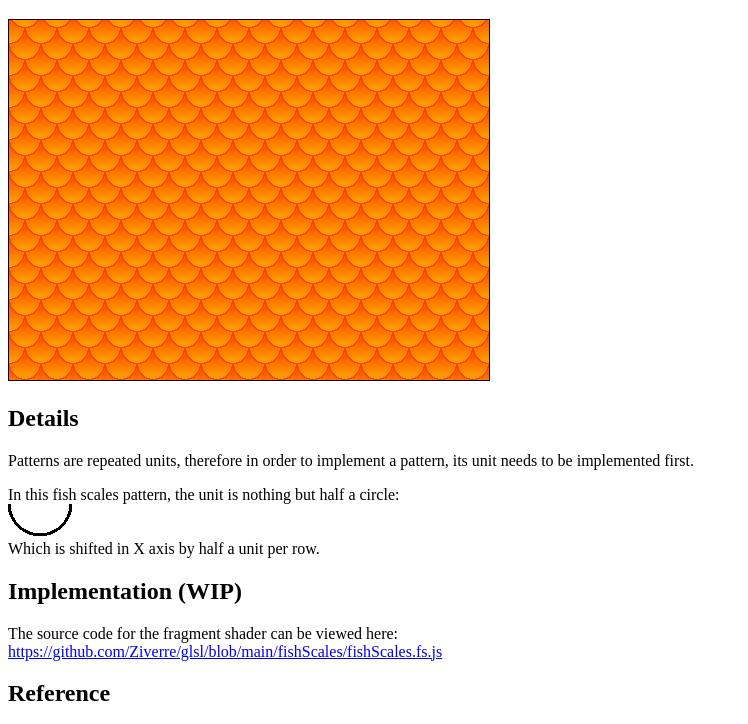
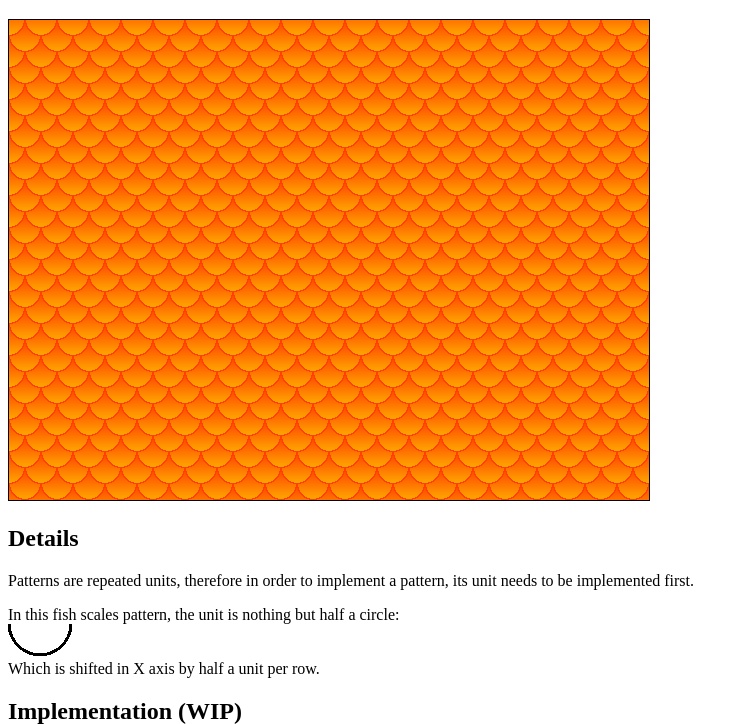
Before and after one commit to Ziverre/glsl, a plain HTML site: page fishScales/index.html in a window 1280 px wide. Shown: the part 61-785 px from the top of the page, without its empty margins (0-748 px from the left). Drawn offline with Linux system fonts and the light colour scheme.

Commit message:
Update index.html

```diff
--- a/fishScales/index.html
+++ b/fishScales/index.html
@@ -7,7 +7,7 @@
 </head>
 <body>
     <h1>Fish Scales</h1>
-    <canvas id="drawingarea" width="480" height="360" style="border: 1px solid black;" data-shader="fishScales.fs.js"></canvas>
+    <canvas id="drawingarea" width="640" height="480" style="border: 1px solid black;" data-shader="fishScales.fs.js"></canvas>
     <script id="vs" type="x-shader/x-fragment">
         attribute vec4 position;
 
```
